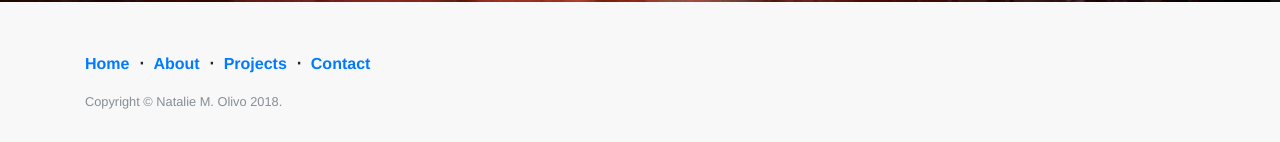
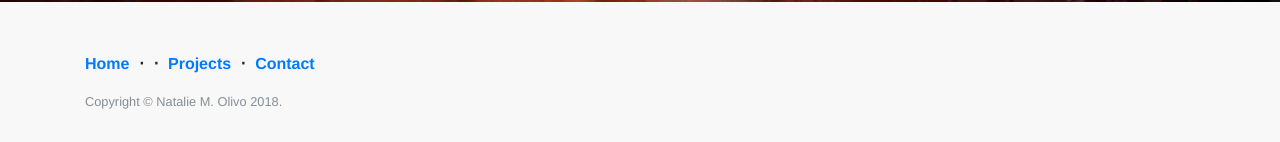
Before and after one commit to nmolivo/website, a website: page index.html in a window 1280 px wide. Shown: the part 3927-4069 px from the top of the page. Drawn offline with Linux system fonts and the light colour scheme.

Commit message:
remove about page

```diff
--- a/index.html
+++ b/index.html
@@ -337,9 +337,6 @@
             <a href="#">Home</a>
           </li>
           <li class="footer-menu-divider list-inline-item">&sdot;</li>
-          <li class="list-inline-item">
-            <a href="http://www.nataliemolivo.com/aboutnmo.html">About</a>
-          </li>
           <li class="footer-menu-divider list-inline-item">&sdot;</li>
           <li class="list-inline-item">
             <a href="#projects">Projects</a>
```
